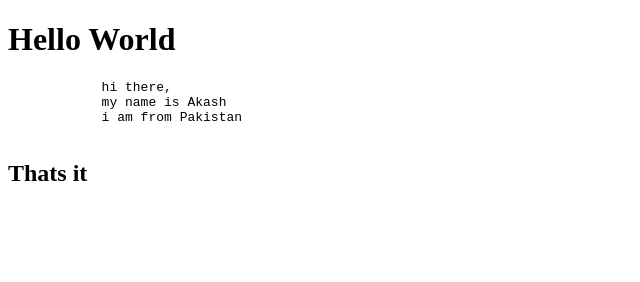
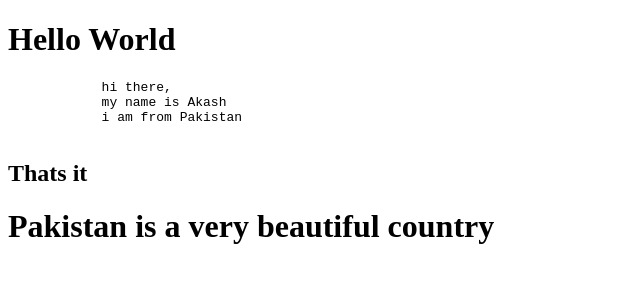
Before and after one commit to AkashLashari/Webdevelopment, a plain HTML site: page index.html in a window 1280 px wide. Shown: the whole page, without its empty margins (0-640 px from the left). Drawn offline with Linux system fonts and the light colour scheme.

Commit message:
line added

```diff
--- a/index.html
+++ b/index.html
@@ -11,5 +11,6 @@
             i am from Pakistan
         </pre>
         <h2>Thats it</h2>
+        <h1>Pakistan is a very beautiful country</h1>
     </body>
 </html>
```
